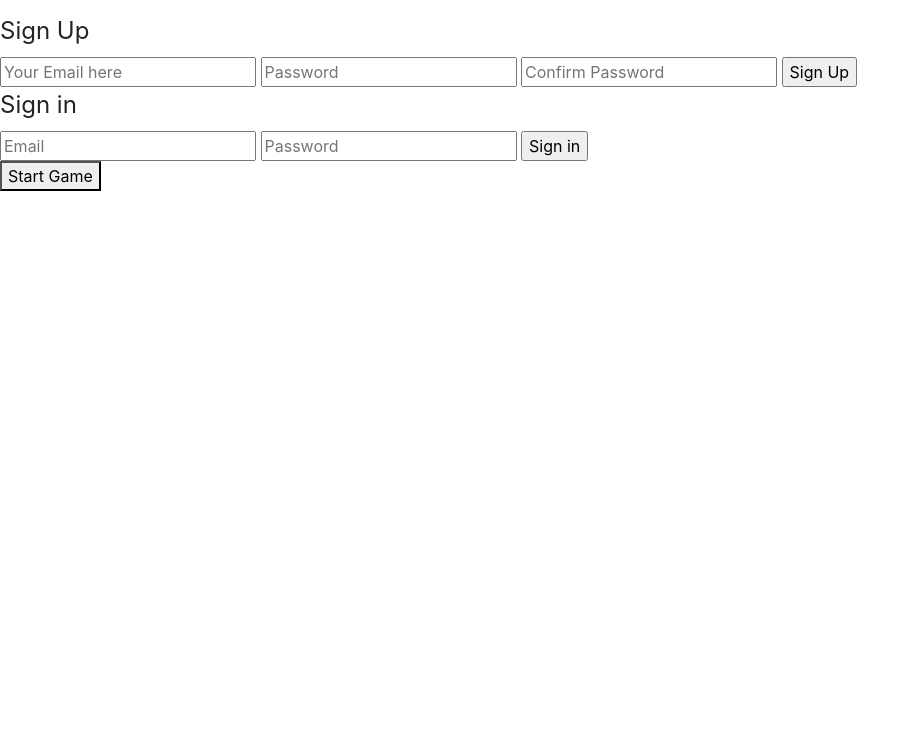
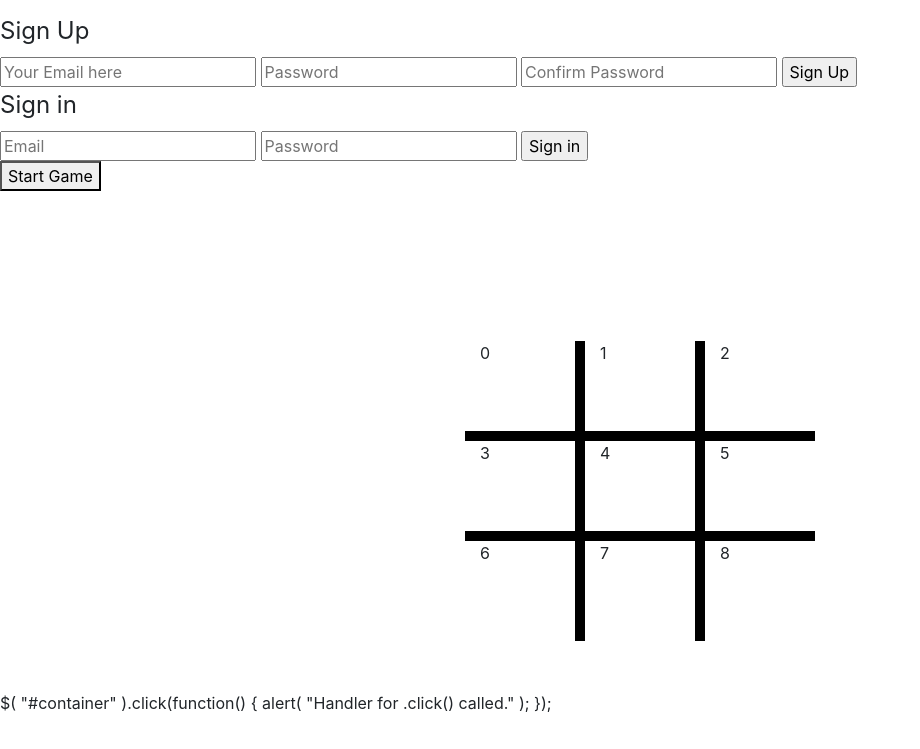
Before and after one commit to ks603/Tic-Tac-Toe, a website built with webpack: page index.html in a window 1280 px wide. Shown: the part 51-800 px from the top of the page, without its empty margins (0-920 px from the left). Built offline with nearby package versions, Linux system fonts and the light colour scheme.

Commit message:
Made the Tic-Tac-Toe board.
updated my html to include a tic-tac-toe board also included the
necessary css.

```diff
--- a/assets/styles/index.scss
+++ b/assets/styles/index.scss
@@ -1 +1,24 @@
 @import '~bootstrap/scss/bootstrap';
+
+.container {
+  width: 350px;
+  height: 350px;
+  margin-top: 150px;
+}
+
+.row {
+  height: 100px;
+}
+
+.col {
+  height: 100px;
+  width: 100px;
+}
+
+.bottom {
+  border-bottom: 10px solid black;
+}
+
+.side {
+  border-right: 10px solid black;
+}
--- a/index.html
+++ b/index.html
@@ -46,16 +46,26 @@
       </fieldset>
     </form>
     <button id="startGame">Start Game</button>
-    <div id="container">
-          <div class="box" id="0"></div>
-          <div class="box" id="1"></div>
-          <div class="box" id="2"></div>
-          <div class="box" id="3"></div>
-          <div class="box" id="4"></div>
-          <div class="box" id="5"></div>
-          <div class="box" id="6"></div>
-          <div class="box" id="7"></div>
-          <div class="box" id="8"></div>
-      </div>
+    <div class="container">
+    <div class="row bottom">
+      <div class="col side">0</div>
+      <div class="col side">1</div>
+      <div class="col">2</div>
+    </div>
+    <div class="row bottom">
+      <div class="col side">3</div>
+      <div class="col side">4</div>
+      <div class="col">5</div>
+    </div>
+    <div class="row">
+      <div class="col side">6</div>
+      <div class="col side">7</div>
+      <div class="col">8</div>
+    </div>
+  </div>
+  $( "#container" ).click(function() {
+  alert( "Handler for .click() called." );
+});
+
     </body>
 </html>
```
